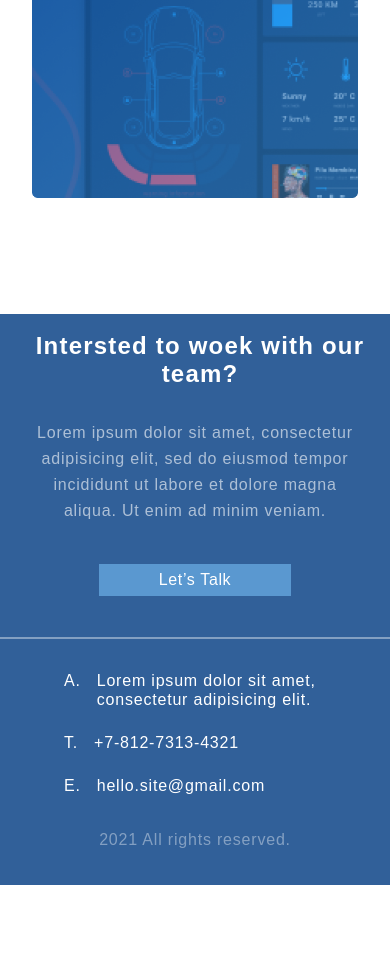
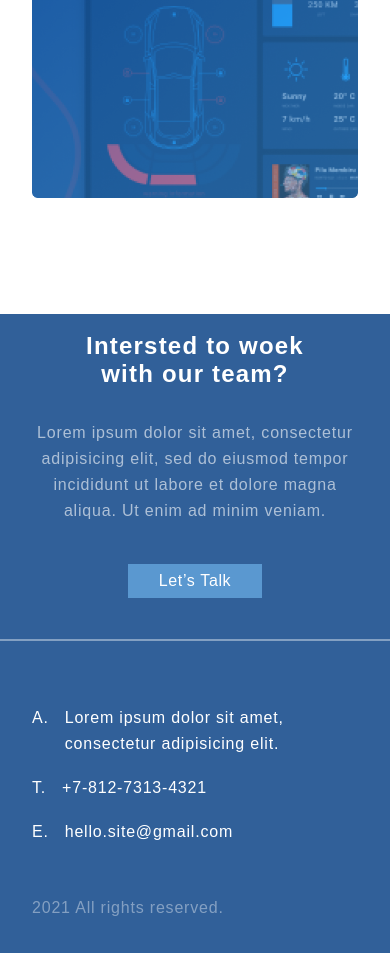
Before and after one commit to SanekGl/gbsite, a plain HTML site: page index.html in a window 390 px wide. Shown: the part 3026-3979 px from the top of the page. Before the commit the page ends 3911 px from the top, so only its background shows below. Drawn offline with Linux system fonts and the light colour scheme.

Commit message:
change footer

```diff
--- a/index.html
+++ b/index.html
@@ -5,7 +5,7 @@
     <meta charset="UTF-8">
     <meta http-equiv="X-UA-Compatible" content="IE=edge">
     <meta name="viewport" content="width=device-width, initial-scale=1.0">
-    <title>Document</title>
+    <title>GBsite</title>
     <link rel="stylesheet" href="style.css">
 </head>
 
--- a/style.css
+++ b/style.css
@@ -173,7 +173,6 @@ body {
     display: flex;
     justify-content: space-between;
     margin-top: 32px;
-    margin-bottom: 112px;
     position: relative;
 }
 
@@ -222,20 +221,32 @@ body {
 
 .footer {
     background-color: #316099;
+    padding-top: 91px;
+    padding-bottom: 64px;
+    margin-top: 112px;
+}
+
+.footer-box {
+    padding-bottom: 96px;
+    display: flex;
+    justify-content: space-between;
+    align-items: center;
+    flex-wrap: wrap;
 }
 
 .footer-top {
     width: 495px;
 }
 
+
 .heading-footer {
     font-size: 36px;
-    width: 340px;
     line-height: 46px;
     letter-spacing: 0.05em;
     color: #FFFFFF;
+    width: 340px;
+    text-align: left;
     margin-bottom: 32px;
-    padding-top: 91px;
 }
 
 .footer-top-text {
@@ -244,7 +255,6 @@ body {
     letter-spacing: 0.05em;
     color: #FFFFFF;
     opacity: 0.6;
-    padding-bottom: 96px;
 }
 
 .footer_buttom {
@@ -260,11 +270,6 @@ body {
     align-self: center;
 }
 
-.footer-box {
-    display: flex;
-    justify-content: space-between;
-}
-
 .line-footer {
     opacity: 0.4;
     border: 1px solid #FFFFFF;
@@ -274,7 +279,7 @@ body {
 .footer-info {
     display: flex;
     justify-content: space-between;
-
+    margin-top: 64px;
 }
 
 .footer-li {
@@ -282,11 +287,11 @@ body {
     line-height: 26px;
     letter-spacing: 0.05em;
     color: #FFFFFF;
-    margin: 64px 0 64px;
-    list-style: none;
+    list-style-type: none;
     flex-grow: 1;
     flex-basis: 33.3333%;
     display: flex;
+    margin-right: 32px;
 }
 
 .footer-li:first-child::before {
@@ -311,7 +316,7 @@ body {
     letter-spacing: 0.05em;
     color: #FFFFFF;
     opacity: 0.4;
-    padding-bottom: 64px;
+    margin-top: 64px;
 }
 
 .contacts-box {
@@ -400,45 +405,38 @@ body {
         margin-bottom: 32px;
     }
 
+    .footer {
+        padding-top: 48px;
+    }
+
     .footer-top {
         width: auto;
+
+    }
+
+    .heading-footer {
+        width: 340px;
+        text-align: left;
+        margin-bottom: 32px;
     }
 
     .footer-top-text {
-        width: 336px;
+        max-width: 336px;
+        text-align: left;
     }
 
     .footer_buttom {
-        padding: 3px 60px;
-    }
-
-    .heading-footer {
-        width: 336px;
-        padding-right: 51px;
-        padding-top: 47px;
-    }
-
-    .footer-box {
-        justify-content: center;
-    }
-
-    .footer-top-text {
-        padding-bottom: 64px;
+        padding: 4px 31px;
     }
 
     .footer-info {
-        display: block;
-        margin: 64px;
+        flex-direction: column;
     }
 
     .footer-li {
-        margin: 0;
         margin-bottom: 24px;
     }
 
-    .text-copy {
-        margin: 64px;
-    }
 }
 
 @media (max-width: 667px) {
@@ -525,43 +523,41 @@ body {
         margin-bottom: 16px;
     }
 
+    .footer {
+        padding-top: 18px;
+        padding-bottom: 32px;
+    }
+
     .footer-box {
         flex-direction: column;
         padding-bottom: 41px;
     }
 
+    .footer-top {
+        width: 100%;
+    }
+
     .heading-footer {
+        width: 75%;
         font-size: 24px;
         line-height: 28px;
+        margin: 0 auto 32px;
         text-align: center;
-        padding-right: 0;
-        padding-top: 18px;
-        margin-bottom: 32px;
     }
 
 
     .footer-top-text {
         text-align: center;
-        width: 100%;
-        padding-bottom: 40px;
+        margin-bottom: 40px;
     }
 
-    .footer-info {
-        width: 100%;
-        margin: 32px;
-    }
 
     .footer-li {
-        font-size: 16px;
-        line-height: 19px;
+        margin-bottom: 18px;
     }
 
     .text-copy {
-        font-size: 16px;
-        line-height: 26px;
-        text-align: center;
-        margin: 0;
-        padding-bottom: 32px;
+        margin-top: 32px;
     }
 
 
```
